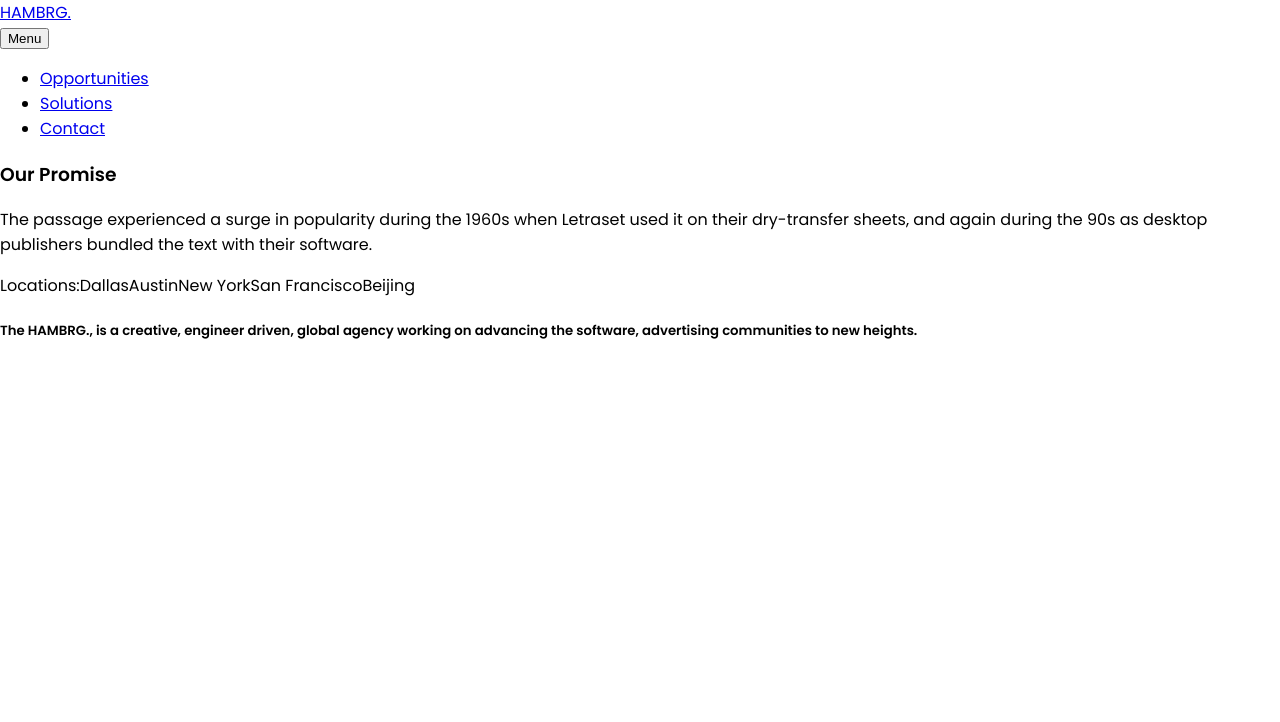
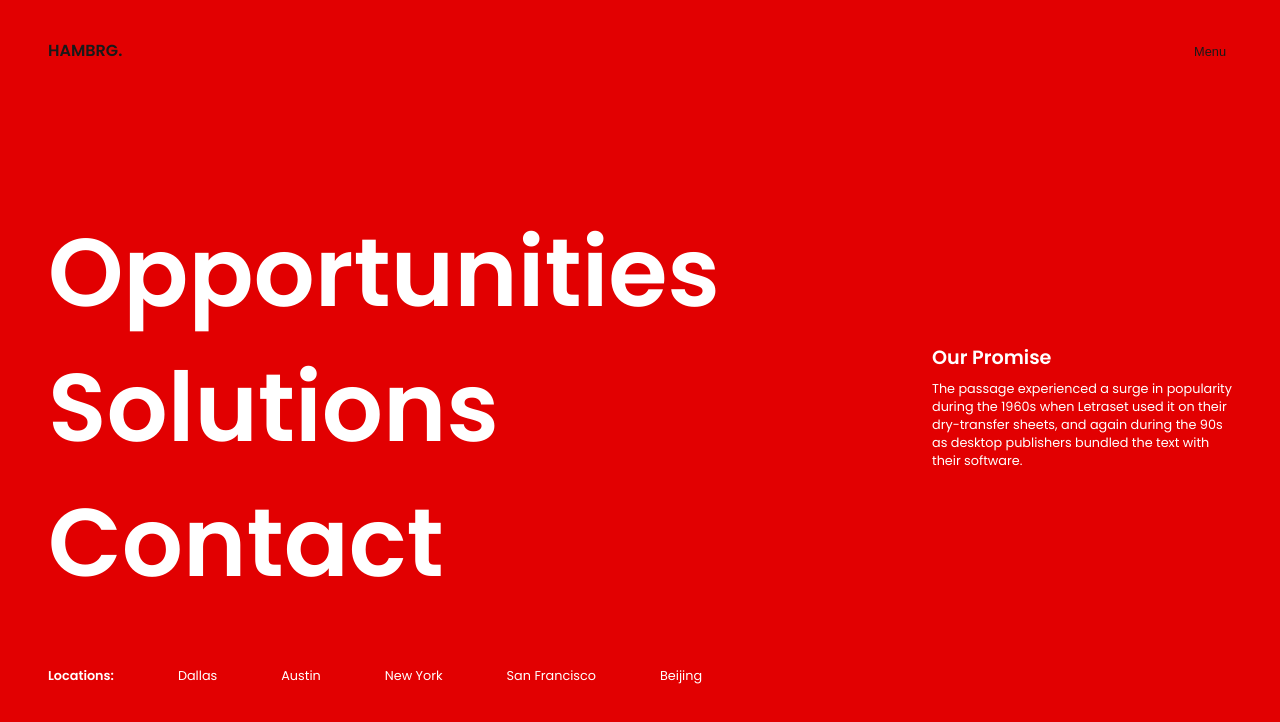
Before and after one commit to josee-fernandes/gsap-menu, a React (Vite) app: page / in a window 1280 px wide. Shown: the top 722 px of the page. Built offline with nearby package versions, Linux system fonts and the light colour scheme.

Commit message:
Set up menu styling

```diff
--- a/src/app.scss
+++ b/src/app.scss
@@ -8,3 +8,189 @@ html, body{
    padding: 0;
    font-family: Poppins, -apple-system, BlinkMacSystemFont, 'Segoe UI', Roboto, Oxygen, Ubuntu, Cantarell, 'Open Sans', 'Helvetica Neue', sans-serif;
 }
+
+.container{
+   width: 1280px;
+   min-width: 1280px;
+   margin: 0 auto;
+
+   .wrapper{
+      padding: 0 48px;
+
+      .home{
+         display: flex;
+         justify-content: center;
+         align-items: center;
+         width: 100%;
+         height: 100%;
+
+         p{
+            font-size: .75rem;
+            letter-spacing: .3rem;
+            text-transform: uppercase;
+            font-weight: 500;
+         }
+
+         h5{
+            margin-top: 260px;
+            font-size: 1.5rem;
+            font-weight: 600;
+            padding-right: 360px;
+         }
+      }
+   }
+}
+
+
+// header
+
+header{
+   height: 100px;
+
+   .inner-header{
+      position: relative;
+      z-index: 10;
+      height: 100px;
+      display: flex;
+      justify-content: space-between;
+      align-items: center;
+
+      .logo{
+         a{
+            font-weight: 700;
+            text-decoration: none;
+            color: $black;
+         }
+      }
+
+      .menu{
+         button{
+            border: none;
+            background: none;
+            outline: none;
+            cursor: pointer;
+            font-size: .8rem;
+            color: $black;
+         }
+      }
+   }
+
+   // hamburger menu
+
+   .hamburger-menu{
+      // display: none;
+      inset: 0;
+      position: fixed;
+      width: 100%;
+      height: 100%;
+      z-index: 9;
+
+      .menu-secondary-background-color{
+         background-color: $black;
+         inset: 0;
+         position: fixed;
+         width: 100%;
+         height: 100%;
+         z-index: -1;
+      }
+
+      .menu-layer{
+         position: relative;
+         background-color: $red;
+         height: 100%;
+         overflow: hidden;
+
+         .menu-city-background{
+            inset: 0;
+            position: absolute;
+            width: 100%;
+            height: 100%;
+            opacity: 0;
+         }
+
+         .wrapper{
+            position: relative;
+
+            .menu-links{
+               display: flex;
+               justify-content: space-between;
+               align-items: center;
+               position: relative;
+               top: 200px;
+
+               nav{
+                  display: block;
+
+                  ul{
+                     margin: 0;
+                     padding: 0;
+
+                     li{
+                        list-style-type: none;
+                        font-size: 6rem;
+                        font-weight: 700;
+                        width: 700px;
+                        height: 135px;
+                        overflow: hidden;
+                        position: relative;
+                        cursor: pointer;
+
+                        a{
+                           position: absolute;
+                           color: #fff;
+                           text-decoration: none;
+                           transition: .2s ease;
+
+                           &:hover{
+                              color: $black;
+                           }
+                        }
+                     }
+                  }
+               }
+
+               .info{
+                  color: #fff;
+                  width: 300px;
+
+                  h3{
+                     font-size: 1.2rem;
+                     margin: 8px auto;
+                  }
+
+                  p{
+                     margin: 0 auto;
+                     font-size: .8rem;
+                  }
+               }
+            }
+
+            .locations{
+               position: absolute;
+               bottom: -80px;
+               color: #fff;
+               margin-top: 16px;
+               font-size: .8rem;
+               font-weight: 600;
+
+               span{
+                  font-weight: 400;
+                  margin: 0 32px;
+                  cursor: pointer;
+                  transition: .3s ease-in-out;
+
+                  &:first-child{
+                     margin-left: 64px;
+                  }
+
+                  &:hover{
+                     background-color: $black;
+                     padding: 8px 24px;
+                     border-radius: 4px;
+                  }
+               }
+            }
+         }
+      }
+   }
+}
```
